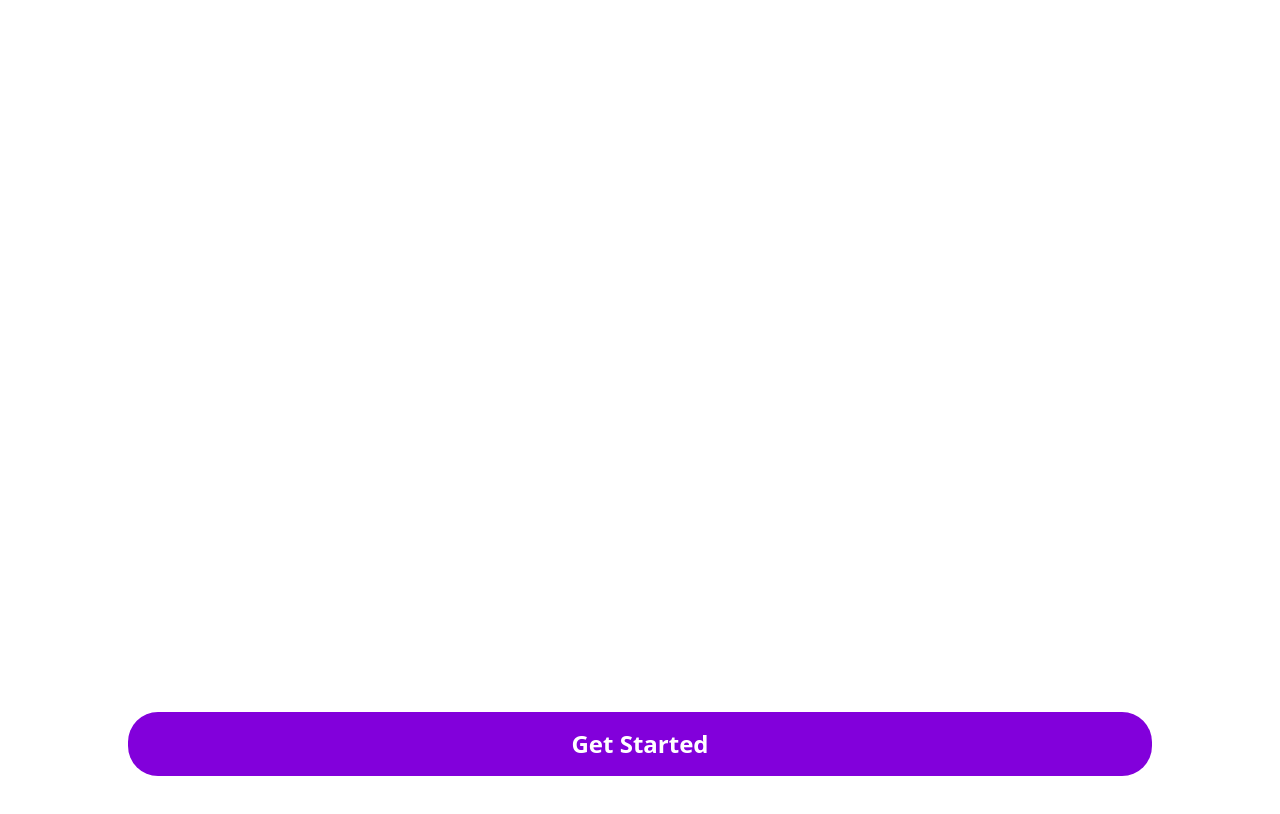
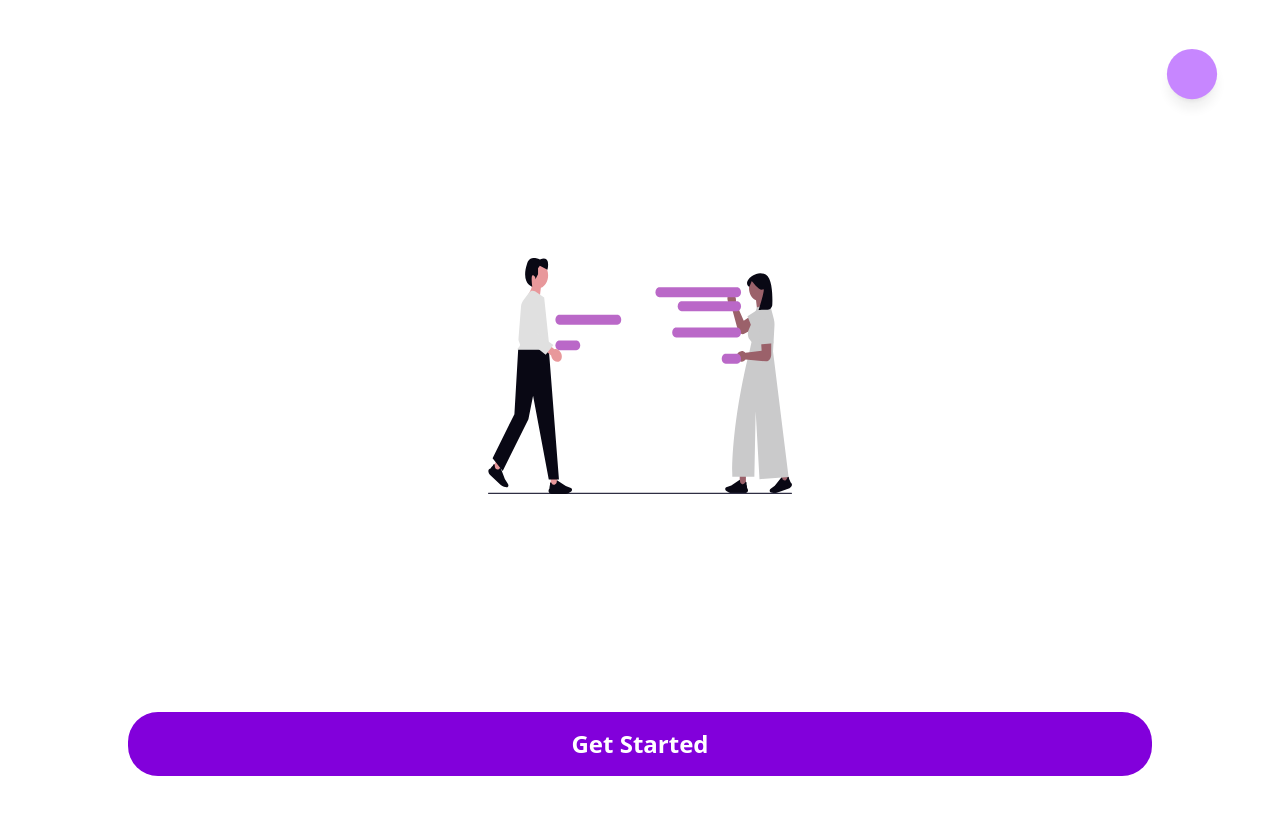
Before and after one commit to Uche44/PingMe, a React (Vite) app: page /get-started in a window 1280 px wide. Shown: the top 814 px of the page. Built offline with nearby package versions, Linux system fonts and the light colour scheme.

Commit message:
started login page

```diff
--- a/src/App.jsx
+++ b/src/App.jsx
@@ -1,28 +1,31 @@
-
-import { BrowserRouter as Router, Routes, Route, useNavigate } from "react-router-dom";
+import {
+  BrowserRouter as Router,
+  Routes,
+  Route,
+  useNavigate,
+} from "react-router-dom";
 import { useEffect, useState } from "react";
 import "./App.css";
 import WelcomePage from "./components/WelcomePage";
 import GetStarted from "./components/GetStarted";
+import { Login } from "./components/Login";
 function App() {
-
-
   return (
     <>
       <Router>
-      <Main/>
+        <Main />
       </Router>
     </>
   );
 }
 const Main = () => {
-  const[showWelcome, setShowWelcome] = useState(true);
+  const [showWelcome, setShowWelcome] = useState(true);
   const navigate = useNavigate();
 
   useEffect(() => {
     const timer = setTimeout(() => {
       setShowWelcome(false);
-      navigate('/get-started');
+      navigate("/get-started");
     }, 6000);
     return () => clearTimeout(timer);
   }, [navigate]);
@@ -30,11 +33,21 @@ const Main = () => {
   return (
     <Routes>
       {showWelcome ? (
-    <Route path="*" element={<WelcomePage />} />
+        <Route
+          path="*"
+          element={<WelcomePage />}
+        />
       ) : (
-    <Route path="/get-started" element={<GetStarted />} />
+        <Route
+          path="/get-started"
+          element={<GetStarted />}
+        />
       )}
+      <Route
+        path="/login"
+        element={<Login />}
+      />
     </Routes>
-  )
+  );
 };
 export default App;
--- a/src/components/GetStarted.jsx
+++ b/src/components/GetStarted.jsx
@@ -1,9 +1,10 @@
 import { motion } from "framer-motion";
+import { useNavigate } from "react-router-dom";
 
-export const Bubble = () => {
+const Bubble = () => {
   return (
     <motion.div
-      className="w-24 h-24 bg-blue-400 rounded-full shadow-lg"
+      className="w-12 h-12 bg-purple-400 rounded-full shadow-lg absolute top-[2rem] right-[2rem]"
       animate={{
         y: [0, -30, 0], // Moves up and down
         scale: [1, 1.1, 1], // Expands slightly
@@ -18,12 +19,23 @@ export const Bubble = () => {
   );
 };
 
-
- const GetStarted=()=>{
-    return(
-<div className="w-full h-[100vh] flex items-center justify-center">
-<button className="fixed bottom-6 w-[80%] h-[4rem] font-bold text-2xl text-white bg-purple-700 rounded-[30px]">Get Started</button>
-</div>
-    )
+const GetStarted = () => {
+  const navigate = useNavigate();
+  return (
+    <div className="w-full h-[100vh] flex items-center justify-center relative">
+      <Bubble />
+      <img
+        className="mb-[7rem]"
+        src="/getstarted.svg"
+        alt=""
+      />
+      <button
+        onClick={() => navigate("/login")}
+        className="fixed bottom-6 w-[80%] h-[4rem] font-bold text-2xl text-white bg-purple-700 rounded-[30px] cursor-pointer hover:brightness-125"
+      >
+        Get Started
+      </button>
+    </div>
+  );
 };
 export default GetStarted;
--- /dev/null
+++ b/src/components/Login.jsx
@@ -0,0 +1,18 @@
+export const Login = () => {
+  return (
+    <div className="w-full h-[100vh] bg-white">
+      <form
+        action=""
+        className=""
+      >
+        <div className="">
+          <label
+            htmlFor=""
+            className=""
+          ></label>
+          <input type="text" />
+        </div>
+      </form>
+    </div>
+  );
+};
```
Also changed, not shown: public/getstarted.svg (added). Lines whose indentation alone changed are shown as unchanged.
